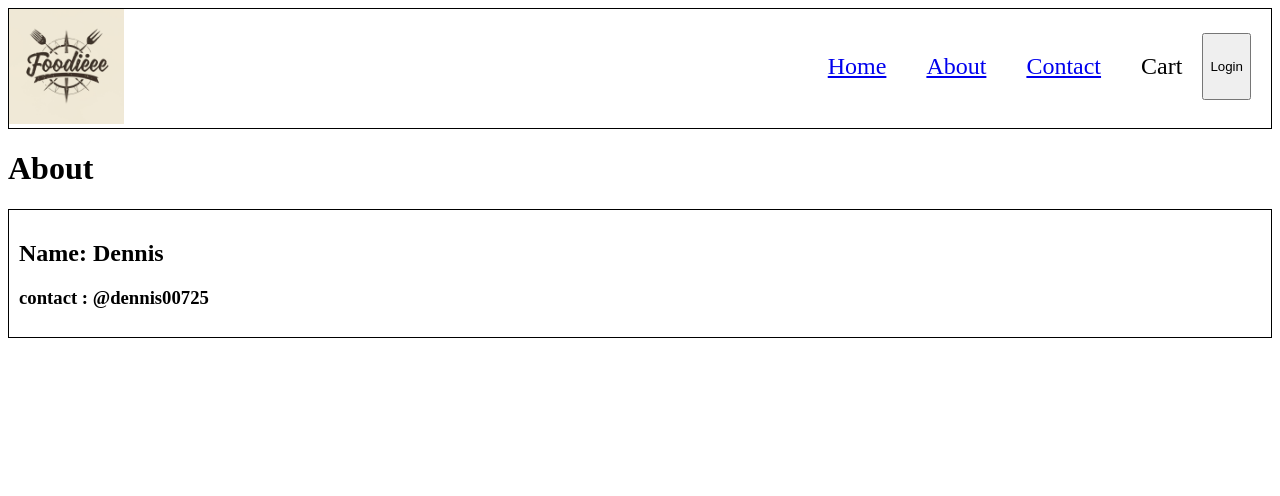
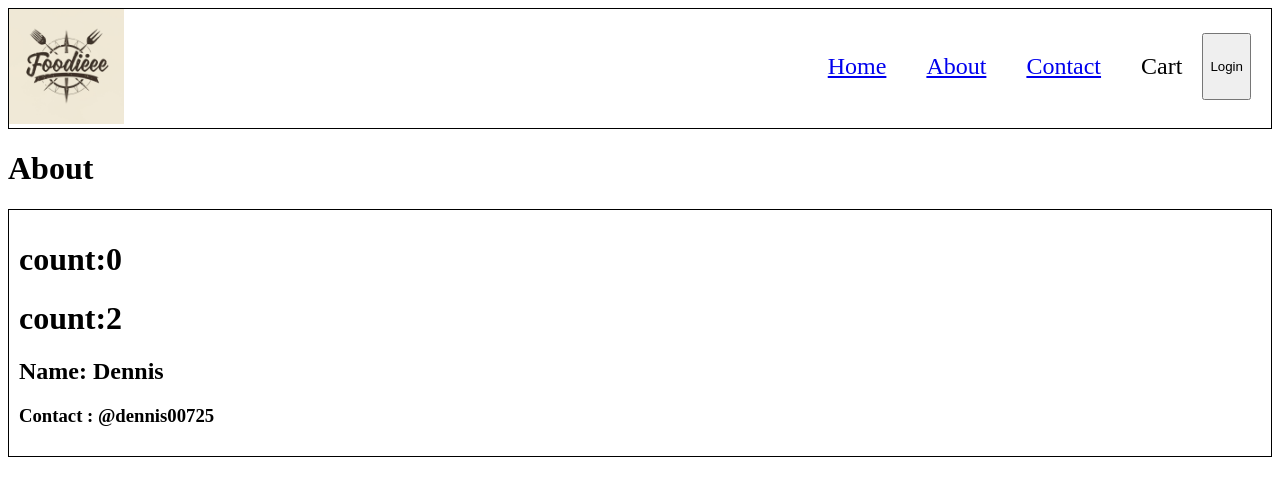
Before and after one commit to Dennis00725/react, a React (Vite) app: page /about in a window 1280 px wide. Shown: the top 496 px of the page. Built offline with nearby package versions, Linux system fonts and the light colour scheme.

Commit message:
created 2 states in class-based components in UserClass

```diff
--- a/src/components/UserClass.js
+++ b/src/components/UserClass.js
@@ -1,10 +1,22 @@
 import React from "react";
 class UserClass extends React.Component {
+  constructor(props) {
+    super(props);
+    this.state = {
+      count: 0,
+      count2: 2,
+    };
+  }
+
   render() {
+    const { count, count2 } = this.state;
     return (
       <div className="user-card">
+        <h1>count:{count}</h1>
+        <h1>count:{count2}</h1>
         <h2>Name: Dennis</h2>
-        <h3>contact : @dennis00725</h3>
+        <h3></h3>
+        <h3>Contact : @dennis00725</h3>
       </div>
     );
   }
--- a/src/components/utils/constants.js
+++ b/src/components/utils/constants.js
@@ -1,8 +1,5 @@
 export const CDN_URL =
   "https://media-assets.swiggy.com/swiggy/image/upload/fl_lossy,f_auto,q_auto,w_660/";
 
-export const LOGO_URL =
-  "https://r2.erweima.ai/ideogram/kkPw7ZAcSf-OCJqNcT6Hww.jpg";
-
 export const MENU_API =
   "https://www.swiggy.com/dapi/menu/pl?page-type=REGULAR_MENU&complete-menu=true&lat=9.9312328&lng=76.26730409999999&restaurantId=";
```
